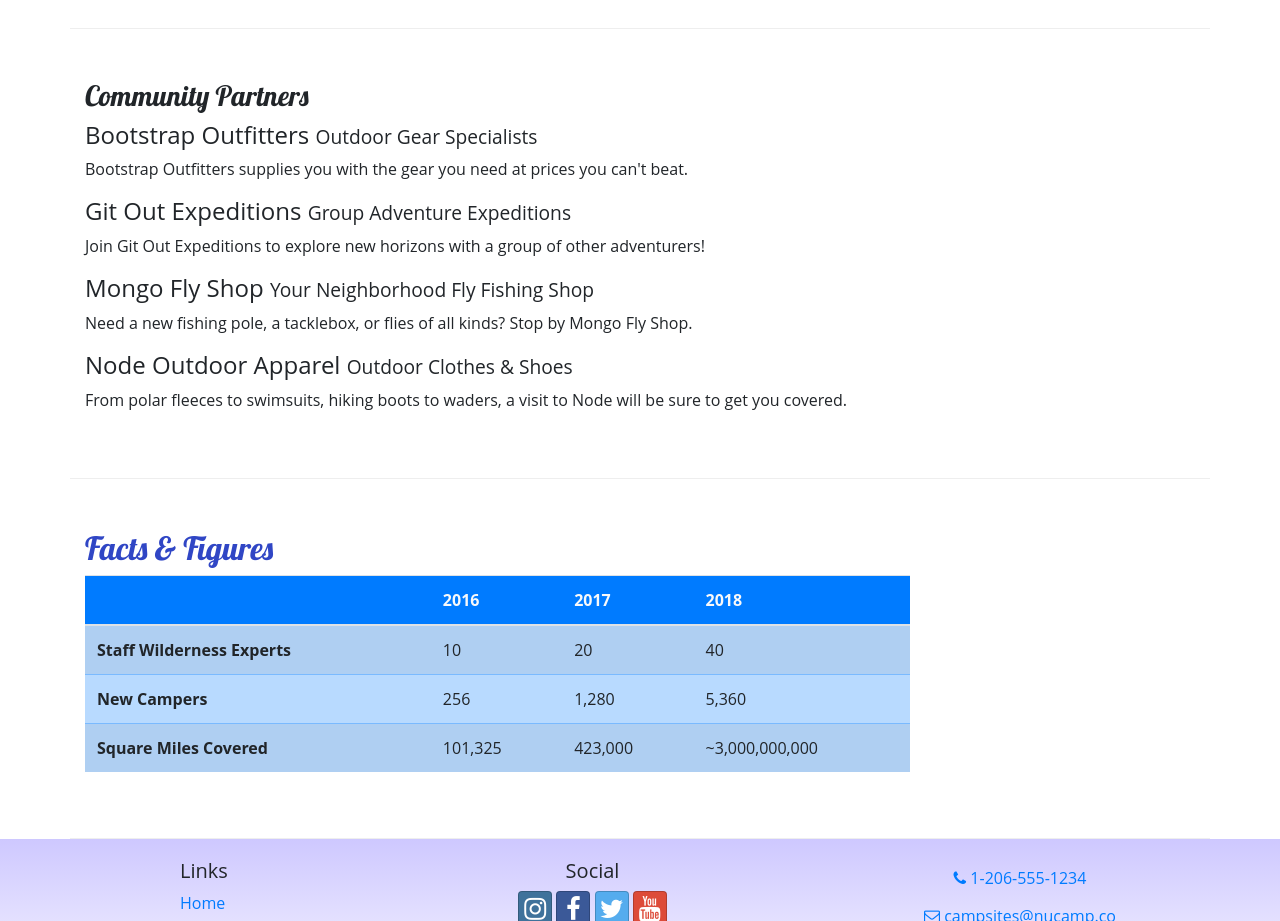
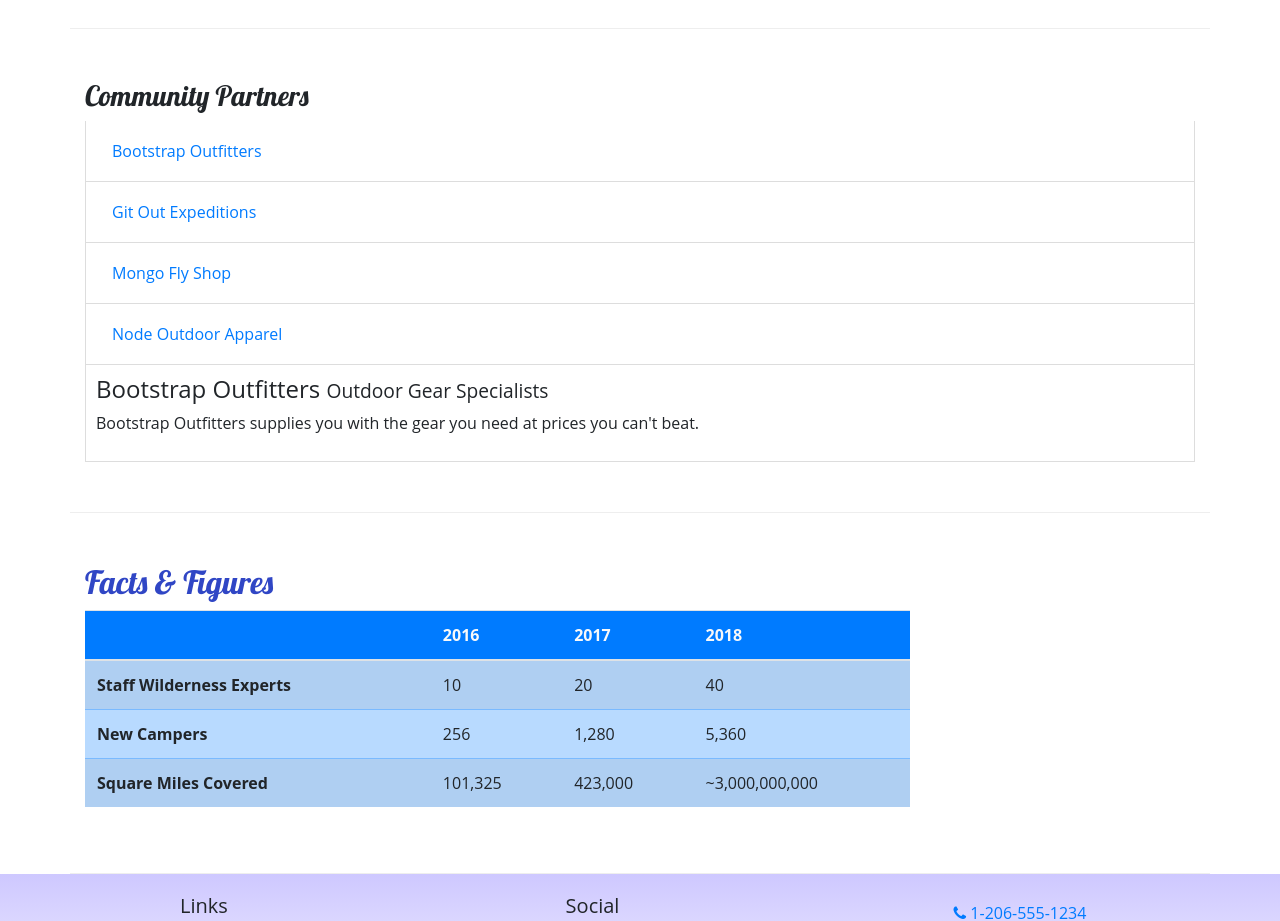
Before and after one commit to RebeccaOlatunde/nucampsite, a website: page aboutus.html in a window 1280 px wide. Shown: the part 840-1761 px from the top of the page. Drawn offline with nearby package versions, Linux system fonts and the light colour scheme.

Commit message:
Added Bootstrap Tabs

```diff
--- a/aboutus.html
+++ b/aboutus.html
@@ -106,14 +106,37 @@
         <div class= "row row-content">
             <div class = "col-12">
                 <h3>Community Partners</h3>
+                <div class="tab-content">
+                <a class="nav-link active" href="#bootstrap" role="tab" data-toggle="tab">Bootstrap Outfitters</a>
+                </div>
+                <div class="tab-content">
+                    <a class="nav-link" href="#git" role="tab" data-toggle="tab">Git Out Expeditions</a>
+                </div>
+                <div class="tab-content">
+                  <a class="nav-link" href="#mongo" role="tab" data-toggle="tab">Mongo Fly Shop</a>
+                </div>
+                <div class="tab-content">
+                    <a class="nav-link" href="#node" role="tab" data-toggle="tab">Node Outdoor Apparel</a>
+                </div>
+
+                <div class="tab-content">
+                    <div role="tabpanel" class="tab-pane fade show active" id="bootstrap">
                         <h4>Bootstrap Outfitters <small>Outdoor Gear Specialists</small></h4>
                         <p class="d-none d-sm-block">Bootstrap Outfitters supplies you with the gear you need at prices you can't beat.</p>
+                    </div>
+                    <div role="tabpanel" class="tab-pane fade" id="git">
                         <h4>Git Out Expeditions <small>Group Adventure Expeditions</small></h4>
                         <p class="d-none d-sm-block">Join Git Out Expeditions to explore new horizons with a group of other adventurers!</p>
-                <h4>Mongo Fly Shop <small>Your Neighborhood Fly Fishing Shop</small></h4>
+                    </div>
+                    <div role="tabpanel" class="tab-pane fade" id="mongo">
+                        <h4>Mongo Fly Shop <small>Your Neighborhood Fly Fishing Shop.</small></h4>
                         <p class="d-none d-sm-block">Need a new fishing pole, a tacklebox, or flies of all kinds? Stop by Mongo Fly Shop.</p>
+                    </div>
+                    <div role="tabpanel" class="tab-pane fade" id="node">
                         <h4>Node Outdoor Apparel <small>Outdoor Clothes & Shoes</small></h4>
-                <p class= > From polar fleeces to swimsuits, hiking boots to waders, a visit to Node will be sure to get you covered.</p>
+                        <p class="d-none d-sm-block">From polar fleeces to swimsuits, hiking boots to waders, a visit to Node will be sure to get you covered.</p>
+                    </div>
+                </div>
             </div>
         </div>
         <div class="row row-content">
--- a/css/styles.css
+++ b/css/styles.css
@@ -40,3 +40,9 @@ footer {
     background-image: linear-gradient(#CEC8FF, white);
     padding: 20px 0;
 }
+
+.tab-content {
+    border: 1px solid #DDD;
+    border-top: none;
+    padding: 10px;
+}
```
Lines whose indentation alone changed are shown as unchanged.
